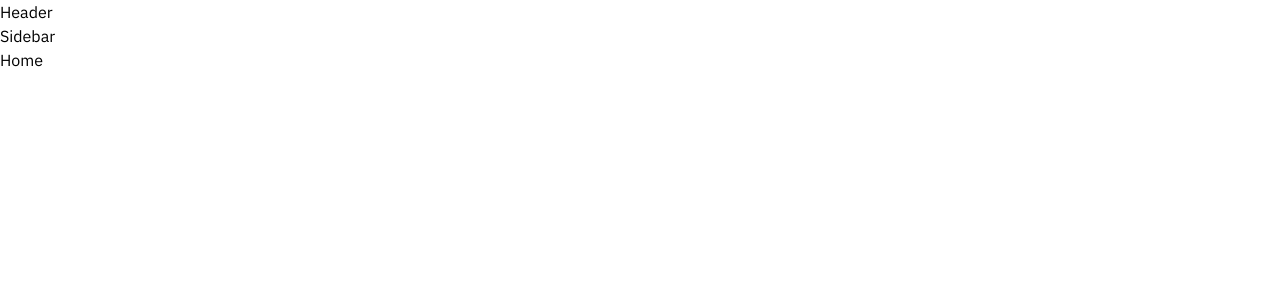
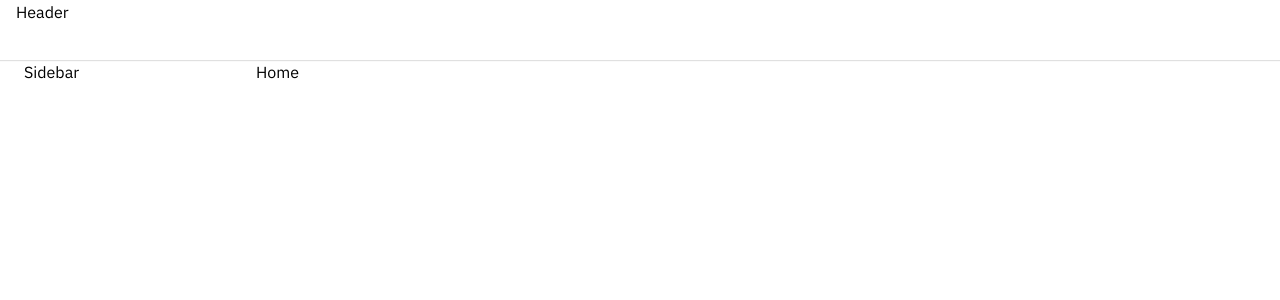
Before and after one commit to ngodochanh/reactjs-clone-tiktok, a React (Create React App) app: page / in a window 1280 px wide. Shown: the top 300 px of the page. Built offline with nearby package versions, Linux system fonts and the light colour scheme.

Commit message:
Dựng khung layout mặc định

```diff
--- a/package.json
+++ b/package.json
@@ -6,6 +6,7 @@
     "@testing-library/jest-dom": "^5.17.0",
     "@testing-library/react": "^13.4.0",
     "@testing-library/user-event": "^13.5.0",
+    "classnames": "^2.5.1",
     "normalize.css": "^8.0.1",
     "react": "^18.3.1",
     "react-dom": "^18.3.1",
--- a/src/components/GlobalStyles/GlobalStyles.scss
+++ b/src/components/GlobalStyles/GlobalStyles.scss
@@ -3,10 +3,27 @@
 
 :root {
   --primary: #fe2c55;
+
+  // Default layout
+  --default-layout-horizontal-spacer: 16px;
+  --default-layout-max-width: calc(var(--default-layout-horizontal-spacer) + 1900px);
+  --default-layout-min-width: calc(var(--default-layout-horizontal-spacer) + 608px);
+  // Header
+  --header-height: 60px;
+  // Sidebar
+  --sidebar-max-width: 240px;
+  --sidebar-min-width: 72px;
+  --sidebar-horizontal-spacer: 8px;
+
+  @media screen and (min-width: 600px) {
+    --default-layout-horizontal-spacer: 16px;
+  }
 }
 
 * {
   box-sizing: border-box;
+  padding: 0;
+  margin: 0;
 }
 
 html {
--- a/src/layouts/DefaultLayout/DefaultLayout.jsx
+++ b/src/layouts/DefaultLayout/DefaultLayout.jsx
@@ -1,11 +1,15 @@
+import styles from './DefaultLayout.module.scss';
+import classNames from 'classnames/bind';
 import Header from '../components/Header';
 import Sidebar from '../components/Sidebar';
 
+const cx = classNames.bind(styles);
+
 function DefaultLayout({ children }) {
   return (
-    <div>
+    <div className={cx('wrapper')}>
       <Header />
-      <div className="container">
+      <div className={cx('container')}>
         <Sidebar />
         <div className="content">{children}</div>
       </div>
--- a/src/layouts/DefaultLayout/DefaultLayout.module.scss
+++ b/src/layouts/DefaultLayout/DefaultLayout.module.scss
@@ -0,0 +1,16 @@
+.wrapper {
+  max-width: var(--default-layout-max-width);
+  min-width: var(--default-layout-min-width);
+  padding-left: var(--default-layout-horizontal-spacer);
+  padding-right: var(--default-layout-horizontal-spacer);
+  margin: var(--header-height) auto 0;
+}
+
+.container {
+  display: grid;
+  grid-template-columns: var(--sidebar-min-width) 1fr;
+
+  @media screen and (min-width: 1070px) {
+    grid-template-columns: var(--sidebar-max-width) 1fr;
+  }
+}
--- a/src/layouts/components/Header/Header.jsx
+++ b/src/layouts/components/Header/Header.jsx
@@ -1,5 +1,13 @@
+import styles from './Header.module.scss';
+import classNames from 'classnames/bind';
+
+const cx = classNames.bind(styles);
 function Header() {
-  return <div>Header</div>;
+  return (
+    <header className={cx('wrapper')}>
+      <div className={cx('inner')}>Header</div>
+    </header>
+  );
 }
 
 export default Header;
--- a/src/layouts/components/Header/Header.module.scss
+++ b/src/layouts/components/Header/Header.module.scss
@@ -0,0 +1,20 @@
+.wrapper {
+  position: fixed;
+  left: 0;
+  right: 0;
+  top: 0;
+  height: var(--header-height);
+  box-shadow: rgba(0, 0, 0, 0.12) 0px 1px 1px;
+  z-index: 1000;
+}
+
+.inner {
+  max-width: var(--default-layout-max-width);
+  min-width: var(--default-layout-min-width);
+  width: 100%;
+  height: 100%;
+  margin-left: auto;
+  margin-right: auto;
+  padding-left: var(--default-layout-horizontal-spacer);
+  padding-right: var(--default-layout-horizontal-spacer);
+}
--- a/src/layouts/components/Sidebar/Sidebar.jsx
+++ b/src/layouts/components/Sidebar/Sidebar.jsx
@@ -1,5 +1,10 @@
+import styles from './Sidebar.module.scss';
+import classNames from 'classnames/bind';
+
+const cx = classNames.bind(styles);
+
 function Sidebar() {
-  return <div>Sidebar</div>;
+  return <div className={cx('wrapper')}>Sidebar</div>;
 }
 
 export default Sidebar;
--- a/src/layouts/components/Sidebar/Sidebar.module.scss
+++ b/src/layouts/components/Sidebar/Sidebar.module.scss
@@ -0,0 +1,4 @@
+.wrapper {
+  padding-left: var(--sidebar-horizontal-spacer);
+  padding-right: var(--sidebar-horizontal-spacer);
+}
--- a/src/pages/Home/Home.jsx
+++ b/src/pages/Home/Home.jsx
@@ -1,5 +1,10 @@
+import styles from './Home.module.scss';
+import classNames from 'classnames/bind';
+
+const cx = classNames.bind(styles);
+
 function Home() {
-  return <div>Home</div>;
+  return <div className="">Home</div>;
 }
 
 export default Home;
```
Also changed, not shown: 2 other files (tests, documents, lock files or other folders).
